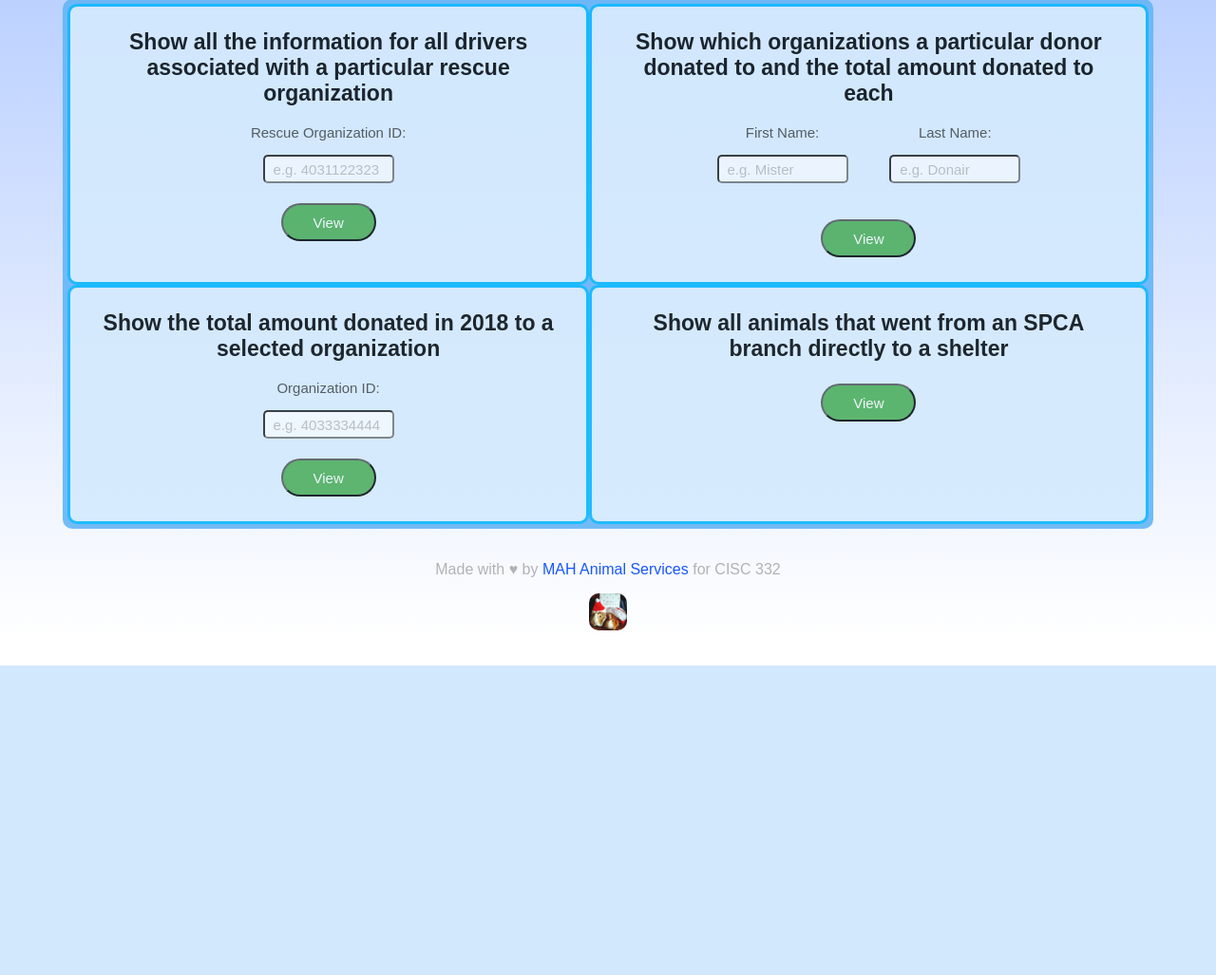
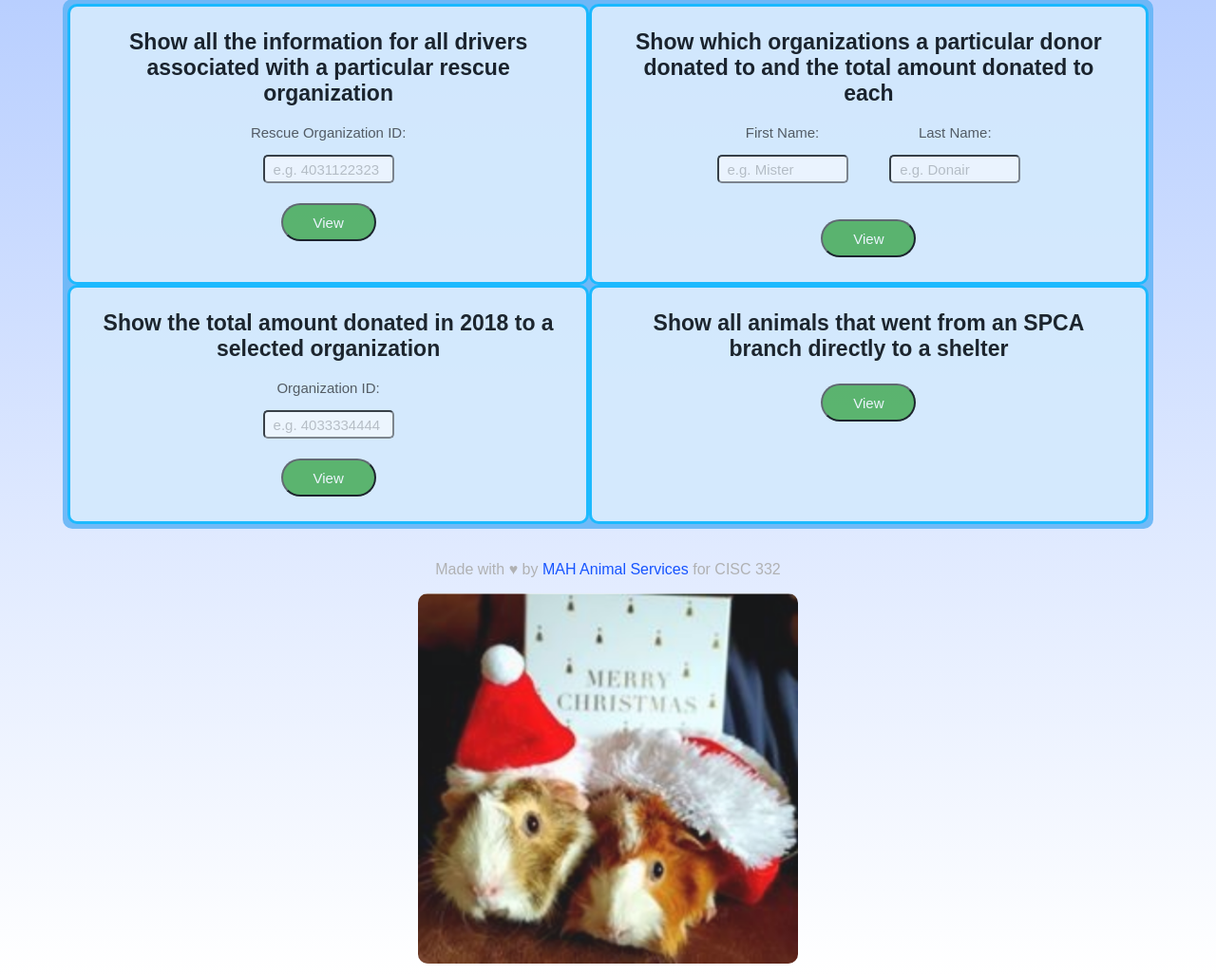
Before and after one commit to maxeisen/CISC332-Project, a PHP site: page /index.html in a window 1280 px wide, with the pointer over the restyled element. Shown: the part 99-1126 px from the top of the page at 95% size. Before the commit the page ends 800 px from the top, so only its background shows below. Run offline with PHP 8.4, Linux system fonts and the light colour scheme.

Commit message:
cheeky animation

```diff
--- a/index.css
+++ b/index.css
@@ -118,6 +118,12 @@ img {
     border-radius: 10px;
 }
 
+img:hover {
+    width: 400px;
+    border-radius: 10px;
+    transition-duration: 0.4s;
+}
+
 a:link, a:visited {
     color: #0044ff;
     text-decoration: none;
```
